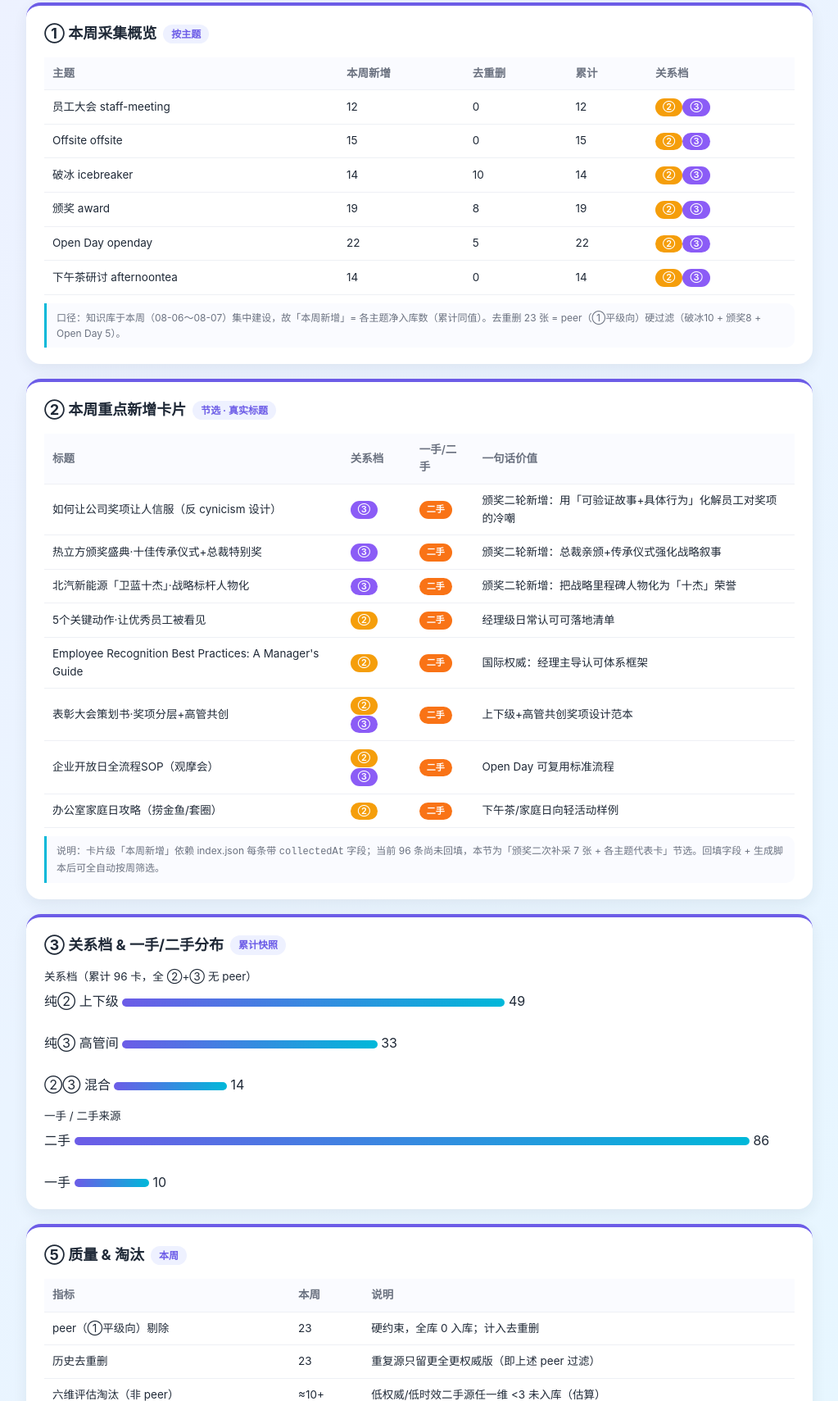
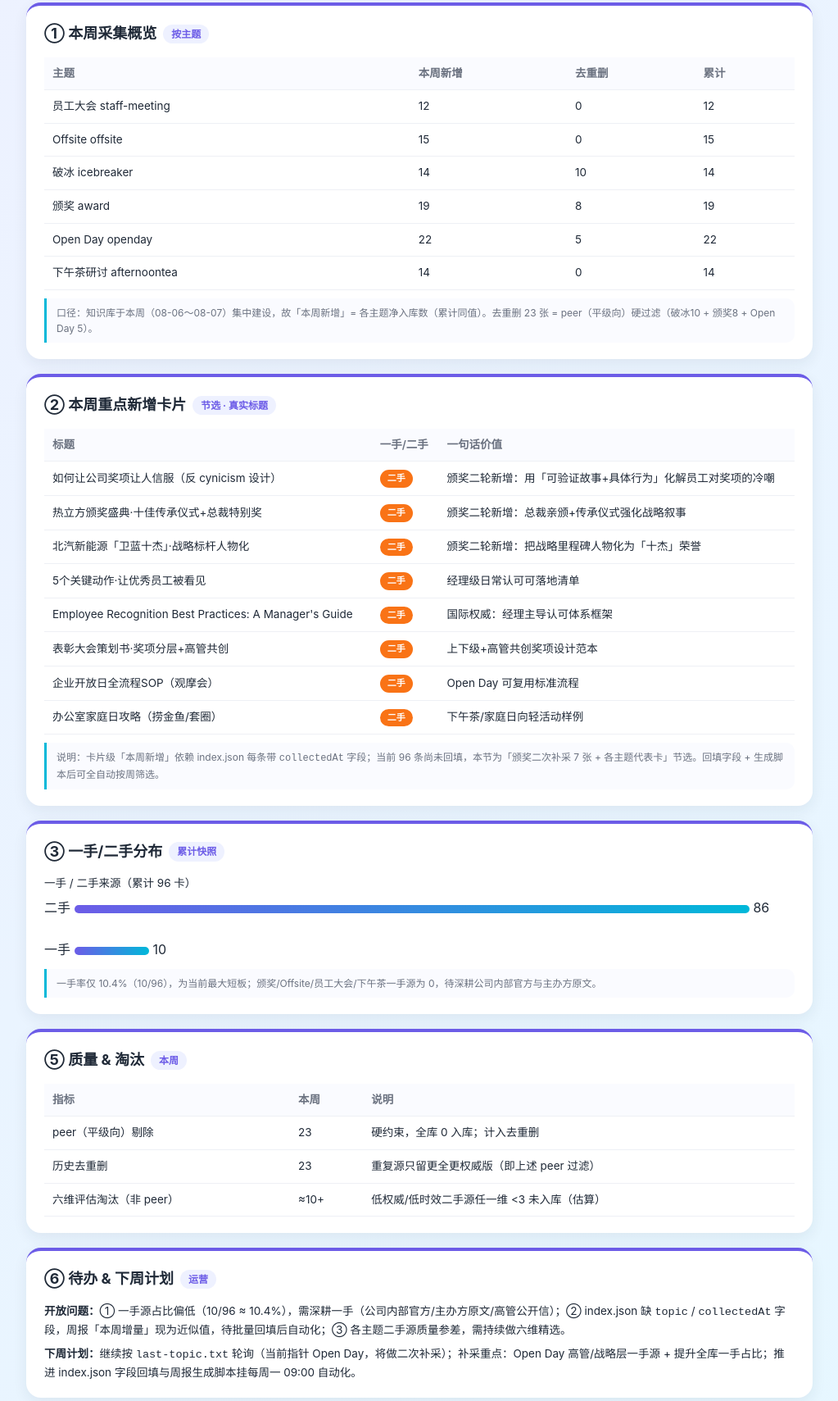
Before and after one commit to yitongcaii/workbuddy-handoff, a plain HTML site: page knowledge-collection/kb-weekly-report-2026-W32.html in a window 1280 px wide. Shown: the part 302-2011 px from the top of the page at 82% size, without its empty margins (128-1151 px from the left). Drawn offline with Linux system fonts and the light colour scheme.

Commit message:
chore: sync knowledge-collection cards+index (2026-08-07)

```diff
--- a/knowledge-collection/kb-weekly-report-2026-W32.html
+++ b/knowledge-collection/kb-weekly-report-2026-W32.html
@@ -67,48 +67,45 @@
   <div class="sec">
     <h2>① 本周采集概览 <span class="tag">按主题</span></h2>
     <table>
-      <thead><tr><th>主题</th><th>本周新增</th><th>去重删</th><th>累计</th><th>关系档</th></tr></thead>
+      <thead><tr><th>主题</th><th>本周新增</th><th>去重删</th><th>累计</th></tr></thead>
       <tbody>
-        <tr><td>员工大会 staff-meeting</td><td>12</td><td>0</td><td>12</td><td><span class="chip r2">②</span><span class="chip r3">③</span></td></tr>
-        <tr><td>Offsite offsite</td><td>15</td><td>0</td><td>15</td><td><span class="chip r2">②</span><span class="chip r3">③</span></td></tr>
-        <tr><td>破冰 icebreaker</td><td>14</td><td>10</td><td>14</td><td><span class="chip r2">②</span><span class="chip r3">③</span></td></tr>
-        <tr><td>颁奖 award</td><td>19</td><td>8</td><td>19</td><td><span class="chip r2">②</span><span class="chip r3">③</span></td></tr>
-        <tr><td>Open Day openday</td><td>22</td><td>5</td><td>22</td><td><span class="chip r2">②</span><span class="chip r3">③</span></td></tr>
-        <tr><td>下午茶研讨 afternoontea</td><td>14</td><td>0</td><td>14</td><td><span class="chip r2">②</span><span class="chip r3">③</span></td></tr>
+        <tr><td>员工大会 staff-meeting</td><td>12</td><td>0</td><td>12</td></tr>
+        <tr><td>Offsite offsite</td><td>15</td><td>0</td><td>15</td></tr>
+        <tr><td>破冰 icebreaker</td><td>14</td><td>10</td><td>14</td></tr>
+        <tr><td>颁奖 award</td><td>19</td><td>8</td><td>19</td></tr>
+        <tr><td>Open Day openday</td><td>22</td><td>5</td><td>22</td></tr>
+        <tr><td>下午茶研讨 afternoontea</td><td>14</td><td>0</td><td>14</td></tr>
       </tbody>
     </table>
-    <div class="note">口径：知识库于本周（08-06～08-07）集中建设，故「本周新增」= 各主题净入库数（累计同值）。去重删 23 张 = peer（①平级向）硬过滤（破冰10 + 颁奖8 + Open Day 5）。</div>
+    <div class="note">口径：知识库于本周（08-06～08-07）集中建设，故「本周新增」= 各主题净入库数（累计同值）。去重删 23 张 = peer（平级向）硬过滤（破冰10 + 颁奖8 + Open Day 5）。</div>
   </div>
 
   <!-- ===== ② 本周重点新增 ===== -->
   <div class="sec">
     <h2>② 本周重点新增卡片 <span class="tag">节选 · 真实标题</span></h2>
     <table>
-      <thead><tr><th>标题</th><th>关系档</th><th>一手/二手</th><th>一句话价值</th></tr></thead>
+      <thead><tr><th>标题</th><th>一手/二手</th><th>一句话价值</th></tr></thead>
       <tbody>
-        <tr><td>如何让公司奖项让人信服（反 cynicism 设计）</td><td><span class="chip r3">③</span></td><td><span class="chip b2">二手</span></td><td>颁奖二轮新增：用「可验证故事+具体行为」化解员工对奖项的冷嘲</td></tr>
-        <tr><td>热立方颁奖盛典·十佳传承仪式+总裁特别奖</td><td><span class="chip r3">③</span></td><td><span class="chip b2">二手</span></td><td>颁奖二轮新增：总裁亲颁+传承仪式强化战略叙事</td></tr>
-        <tr><td>北汽新能源「卫蓝十杰」·战略标杆人物化</td><td><span class="chip r3">③</span></td><td><span class="chip b2">二手</span></td><td>颁奖二轮新增：把战略里程碑人物化为「十杰」荣誉</td></tr>
-        <tr><td>5个关键动作·让优秀员工被看见</td><td><span class="chip r2">②</span></td><td><span class="chip b2">二手</span></td><td>经理级日常认可可落地清单</td></tr>
-        <tr><td>Employee Recognition Best Practices: A Manager's Guide</td><td><span class="chip r2">②</span></td><td><span class="chip b2">二手</span></td><td>国际权威：经理主导认可体系框架</td></tr>
-        <tr><td>表彰大会策划书·奖项分层+高管共创</td><td><span class="chip r2">②</span><span class="chip r3">③</span></td><td><span class="chip b2">二手</span></td><td>上下级+高管共创奖项设计范本</td></tr>
-        <tr><td>企业开放日全流程SOP（观摩会）</td><td><span class="chip r2">②</span><span class="chip r3">③</span></td><td><span class="chip b2">二手</span></td><td>Open Day 可复用标准流程</td></tr>
-        <tr><td>办公室家庭日攻略（捞金鱼/套圈）</td><td><span class="chip r2">②</span></td><td><span class="chip b2">二手</span></td><td>下午茶/家庭日向轻活动样例</td></tr>
+        <tr><td>如何让公司奖项让人信服（反 cynicism 设计）</td><td><span class="chip b2">二手</span></td><td>颁奖二轮新增：用「可验证故事+具体行为」化解员工对奖项的冷嘲</td></tr>
+        <tr><td>热立方颁奖盛典·十佳传承仪式+总裁特别奖</td><td><span class="chip b2">二手</span></td><td>颁奖二轮新增：总裁亲颁+传承仪式强化战略叙事</td></tr>
+        <tr><td>北汽新能源「卫蓝十杰」·战略标杆人物化</td><td><span class="chip b2">二手</span></td><td>颁奖二轮新增：把战略里程碑人物化为「十杰」荣誉</td></tr>
+        <tr><td>5个关键动作·让优秀员工被看见</td><td><span class="chip b2">二手</span></td><td>经理级日常认可可落地清单</td></tr>
+        <tr><td>Employee Recognition Best Practices: A Manager's Guide</td><td><span class="chip b2">二手</span></td><td>国际权威：经理主导认可体系框架</td></tr>
+        <tr><td>表彰大会策划书·奖项分层+高管共创</td><td><span class="chip b2">二手</span></td><td>上下级+高管共创奖项设计范本</td></tr>
+        <tr><td>企业开放日全流程SOP（观摩会）</td><td><span class="chip b2">二手</span></td><td>Open Day 可复用标准流程</td></tr>
+        <tr><td>办公室家庭日攻略（捞金鱼/套圈）</td><td><span class="chip b2">二手</span></td><td>下午茶/家庭日向轻活动样例</td></tr>
       </tbody>
     </table>
     <div class="note">说明：卡片级「本周新增」依赖 index.json 每条带 <code>collectedAt</code> 字段；当前 96 条尚未回填，本节为「颁奖二次补采 7 张 + 各主题代表卡」节选。回填字段 + 生成脚本后可全自动按周筛选。</div>
   </div>
 
-  <!-- ===== ③ 关系档 & 一手二手分布 ===== -->
+  <!-- ===== ③ 一手/二手分布 ===== -->
   <div class="sec">
-    <h2>③ 关系档 & 一手/二手分布 <span class="tag">累计快照</span></h2>
-    <p style="font-size:13.5px;margin-bottom:6px">关系档（累计 96 卡，全 ②+③ 无 peer）</p>
-    <div>纯② 上下级 <span class="bar" style="width:51%"></span> 49</div><br>
-    <div>纯③ 高管间 <span class="bar" style="width:34%"></span> 33</div><br>
-    <div>②③ 混合 <span class="bar" style="width:15%"></span> 14</div>
-    <p style="font-size:13.5px;margin:14px 0 6px">一手 / 二手来源</p>
+    <h2>③ 一手/二手分布 <span class="tag">累计快照</span></h2>
+    <p style="font-size:13.5px;margin-bottom:6px">一手 / 二手来源（累计 96 卡）</p>
     <div>二手 <span class="bar" style="width:90%"></span> 86</div><br>
     <div>一手 <span class="bar" style="width:10%"></span> 10</div>
+    <div class="note">一手率仅 10.4%（10/96），为当前最大短板；颁奖/Offsite/员工大会/下午茶一手源为 0，待深耕公司内部官方与主办方原文。</div>
   </div>
 
   <!-- ===== ⑤ 质量 & 淘汰 ===== -->
@@ -117,7 +114,7 @@
     <table>
       <thead><tr><th>指标</th><th>本周</th><th>说明</th></tr></thead>
       <tbody>
-        <tr><td>peer（①平级向）剔除</td><td>23</td><td>硬约束，全库 0 入库；计入去重删</td></tr>
+        <tr><td>peer（平级向）剔除</td><td>23</td><td>硬约束，全库 0 入库；计入去重删</td></tr>
         <tr><td>历史去重删</td><td>23</td><td>重复源只留更全更权威版（即上述 peer 过滤）</td></tr>
         <tr><td>六维评估淘汰（非 peer）</td><td>≈10+</td><td>低权威/低时效二手源任一维 &lt;3 未入库（估算）</td></tr>
       </tbody>
@@ -128,7 +125,7 @@
   <div class="sec">
     <h2>⑥ 待办 & 下周计划 <span class="tag">运营</span></h2>
     <p style="font-size:13.5px"><b>开放问题：</b>① 一手源占比偏低（10/96 ≈ 10.4%），需深耕一手（公司内部官方/主办方原文/高管公开信）；② index.json 缺 <code>topic</code> / <code>collectedAt</code> 字段，周报「本周增量」现为近似值，待批量回填后自动化；③ 各主题二手源质量参差，需持续做六维精选。</p>
-    <p style="font-size:13.5px;margin-top:8px"><b>下周计划：</b>继续按 <code>last-topic.txt</code> 轮询（当前指针 Open Day，将做二次补采）；补采重点：Open Day 高管间（③）一手源 + 提升全库一手占比；推进 index.json 字段回填与周报生成脚本挂每周一 09:00 自动化。</p>
+    <p style="font-size:13.5px;margin-top:8px"><b>下周计划：</b>继续按 <code>last-topic.txt</code> 轮询（当前指针 Open Day，将做二次补采）；补采重点：Open Day 高管/战略层一手源 + 提升全库一手占比；推进 index.json 字段回填与周报生成脚本挂每周一 09:00 自动化。</p>
   </div>
 
   <footer>📌 本页由 yitong 沉淀整理 · 文化活动知识库</footer>
```
